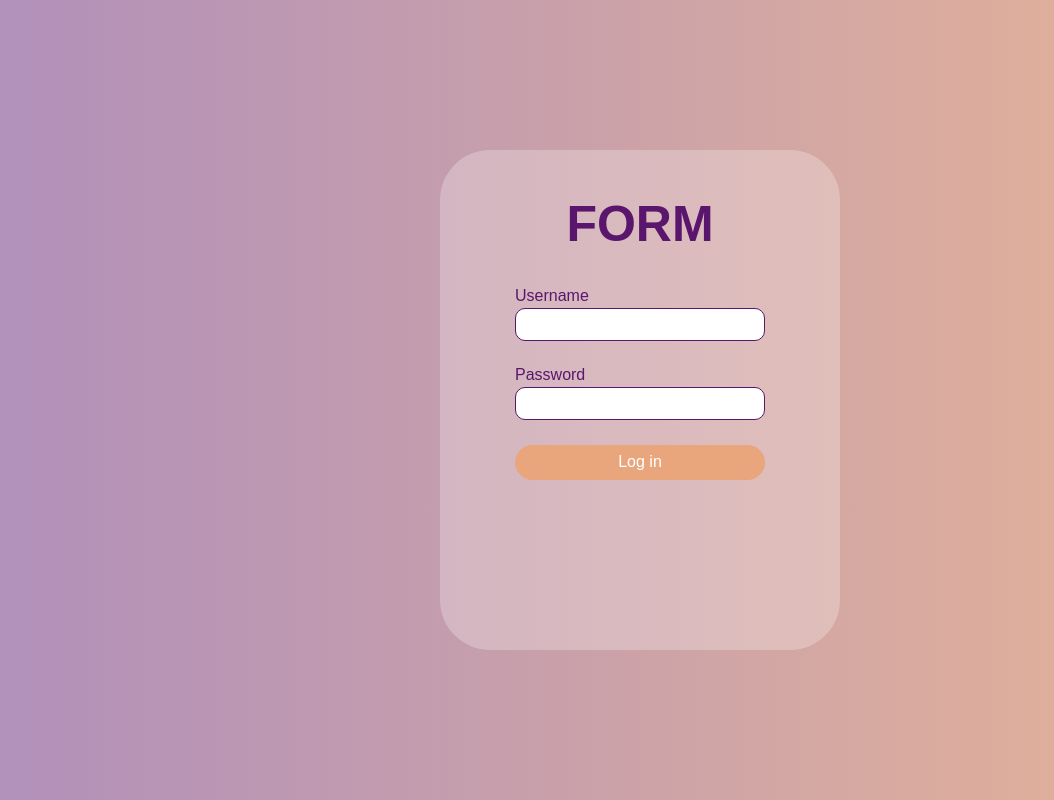
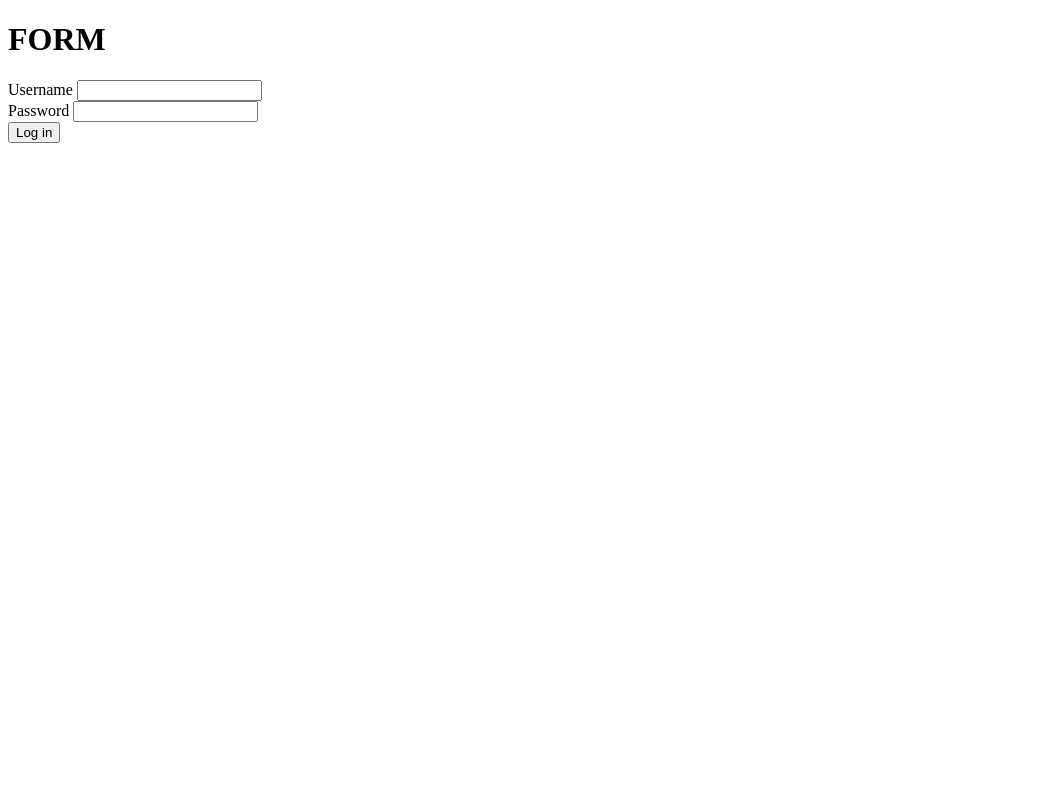
Before and after one commit to aldhisttd/2023-program2sem4sore, a PHP site: page /2155201104.php in a window 1280 px wide. Shown: the whole page, without its empty margins (0-1054 px from the left). Run offline with PHP 8.4, Linux system fonts and the light colour scheme.

Commit message:
menghapus style

```diff
--- a/tugas1/2155201104.php
+++ b/tugas1/2155201104.php
@@ -5,65 +5,7 @@
     <meta http-equiv="X-UA-Compatible" content="IE=edge">
     <meta name="viewport" content="width=device-width, initial-scale=1.0">
     <title>TUGAS 1 - FORM</title>
-    <style>
-        * {
-            box-sizing: border-box;
-        }
 
-        body {
-            margin: 0;
-            font-family: sans-serif;
-            background: linear-gradient(to right, #b190ba, #e8b595);
-            color: #5a166d;
-        }
-
-        .container {
-            height: 100vh;
-            margin: auto;
-            display: flex;
-            justify-content: center;
-            align-items: center;
-        }
-
-        .container .form-box {
-            background-color: rgba(255, 255, 255, 0.25);
-            width: 400px;
-            height: 500px;
-            border-radius: 50px;
-            display: flex;
-            flex-direction: column;
-            align-items: center;
-        }
-
-        .container .form-box form input {
-            display: block;
-            margin-bottom: 25px;
-            margin-top: 3px;
-            border: 1px solid #5a166d;
-            border-radius: 10px;
-            padding: 0 10px;
-            height: 33px;
-            width: 250px;
-        }
-
-        .container .form-box form button {
-            width: 250px;
-            height: 35px;
-            background-color: #e9a67c;
-            color: #fff;
-            border: none;
-            border-radius: 100px;
-            font-size: 16px;
-        }
-        .container .form-box form button:hover {
-            background-color: #ec9e6d;
-        }
-
-        .container .form-box h1 {
-            font-size: 50px;
-            margin-top: 45px;
-        }
-    </style>
 </head>
 <body>
     <div class="container">
```
